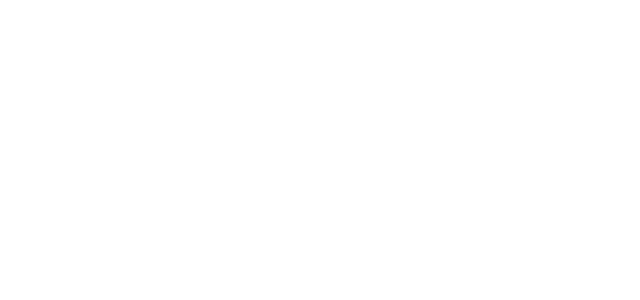
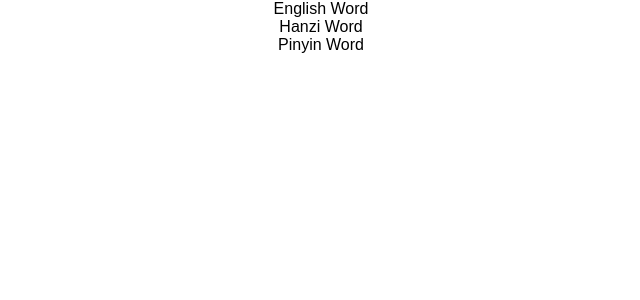
Before and after one commit to ao10/react-flashcards, a React (Create React App) app: page / in a window 1280 px wide. Shown: the top 300 px of the page, without its empty margins (319-959 px from the left). Built offline with nearby package versions, Linux system fonts and the light colour scheme.

Commit message:
Added Card component

```diff
--- a/src/App.js
+++ b/src/App.js
@@ -1,11 +1,16 @@
 import React, { Component } from 'react';
 import './App.css';
+import Card from './Card/Card';
 
 class App extends Component {
+  constructor(props){
+    super(props);
+  }
+
   render() {
     return (
       <div className="App">
-
+        <Card />
       </div>
     );
   }
--- a/src/Card/Card.jsx
+++ b/src/Card/Card.jsx
@@ -0,0 +1,19 @@
+import React, { Component } from 'react';
+import './Card.css';
+
+//This is a presentational component
+const Card = (props) => (
+    <div className="card-container">
+        <div className="card">
+            <div className="front">
+                <div className="eng">English Word</div>
+            </div>
+            <div className="back">
+                <div className="han">Hanzi Word</div>
+                <div className="pin">Pinyin Word</div>
+            </div>
+        </div>
+    </div>
+)
+
+export default Card;
```
